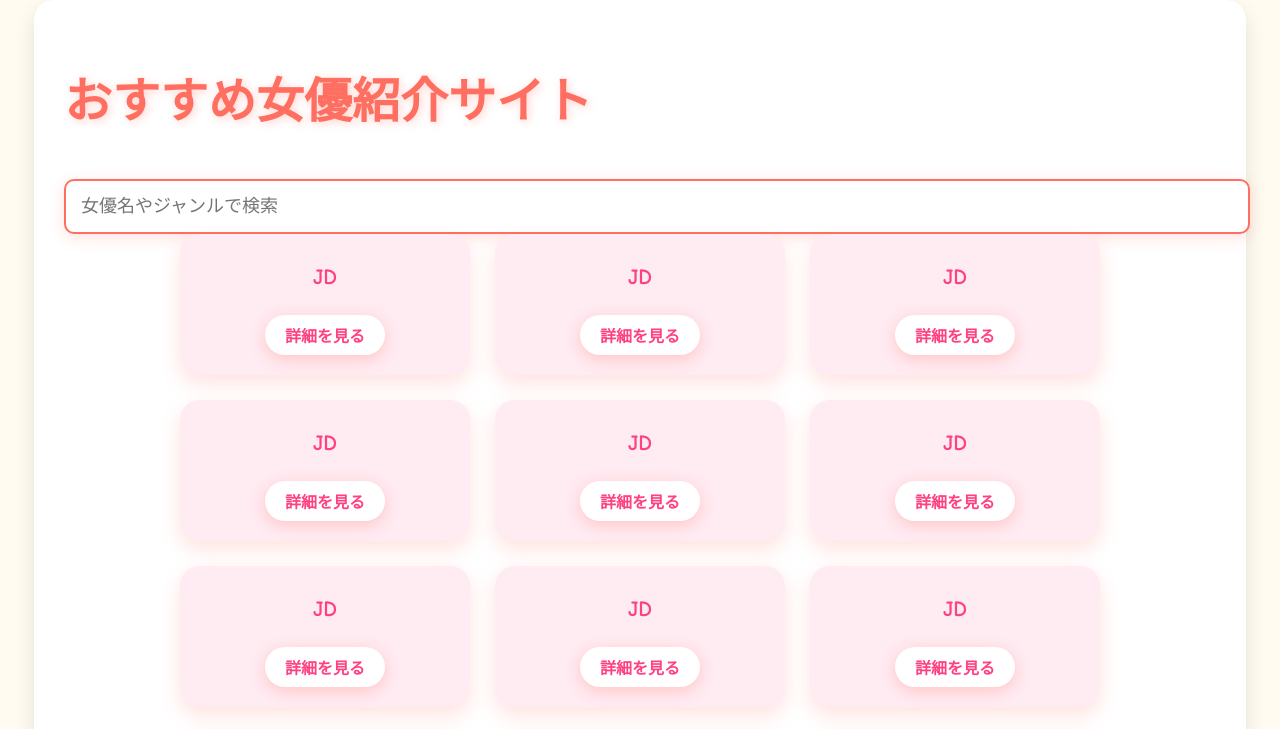
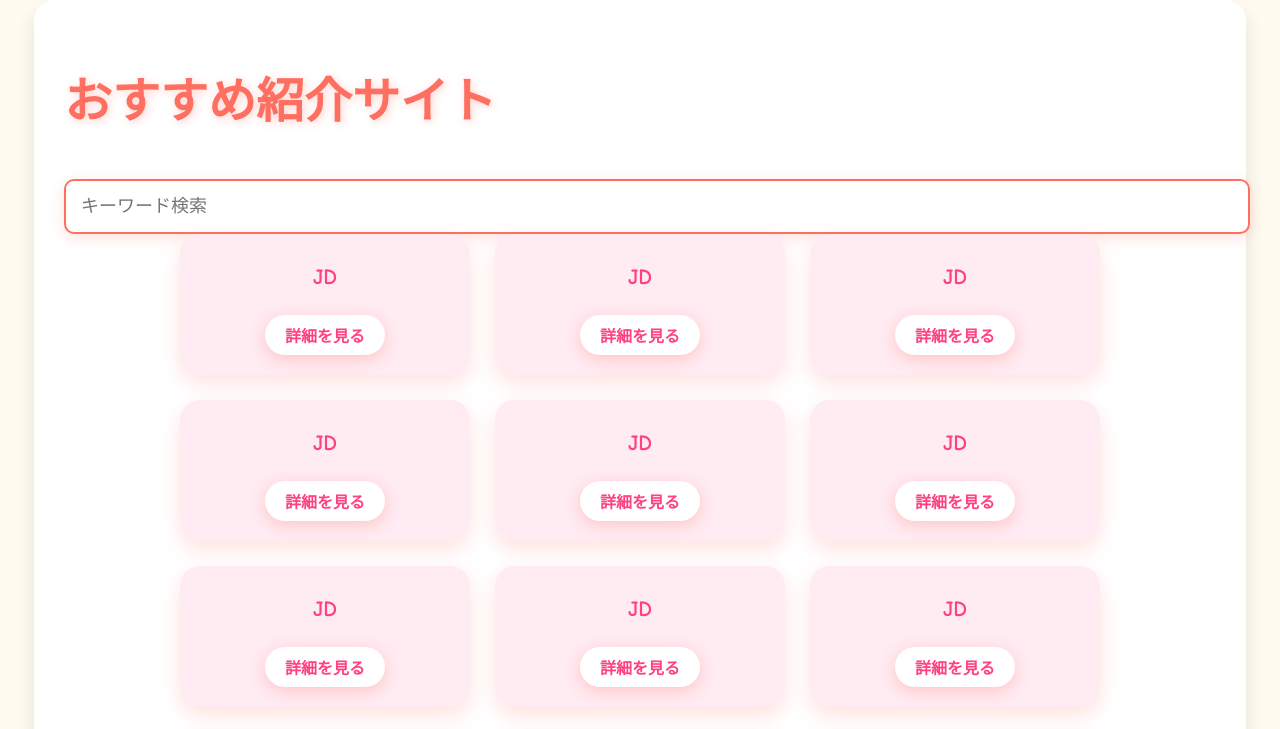
Before and after one commit to RuukRey1412/RuukRey1412.github.io, a plain HTML site: page index.html in a window 1280 px wide. Shown: the top 729 px of the page. Drawn offline with Linux system fonts and the light colour scheme.

Commit message:
Update index.html

```diff
--- a/index.html
+++ b/index.html
@@ -3,15 +3,15 @@
 <head>
     <meta charset="UTF-8">
     <meta name="viewport" content="width=device-width, initial-scale=1.0">
-    <title>おすすめ女優紹介サイト</title>
+    <title>おすすめ紹介サイト</title>
     <link rel="stylesheet" href="style.css">
     <!-- Xのウィジェットスクリプトを追加 -->
     <script async src="https://platform.twitter.com/widgets.js" charset="utf-8"></script>
 </head>
 <body>
     <div class="container">
-        <h1>おすすめ女優紹介サイト</h1>
-        <input type="text" id="searchInput" placeholder="女優名やジャンルで検索">
+        <h1>おすすめ紹介サイト</h1>
+        <input type="text" id="searchInput" placeholder="キーワード検索">
         <div id="actressList" class="actress-list">
             <!-- 女優情報がここに動的に挿入されます -->
         </div>
```
